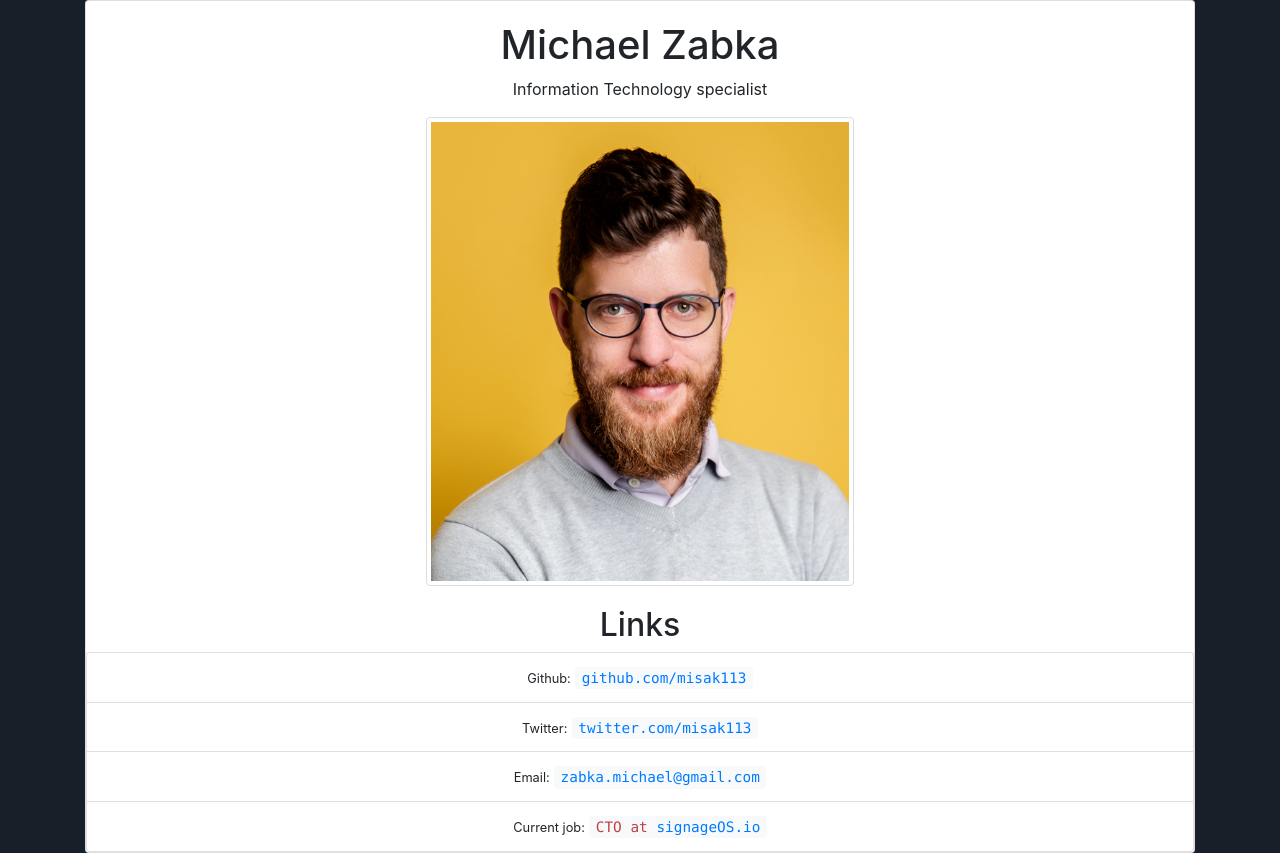
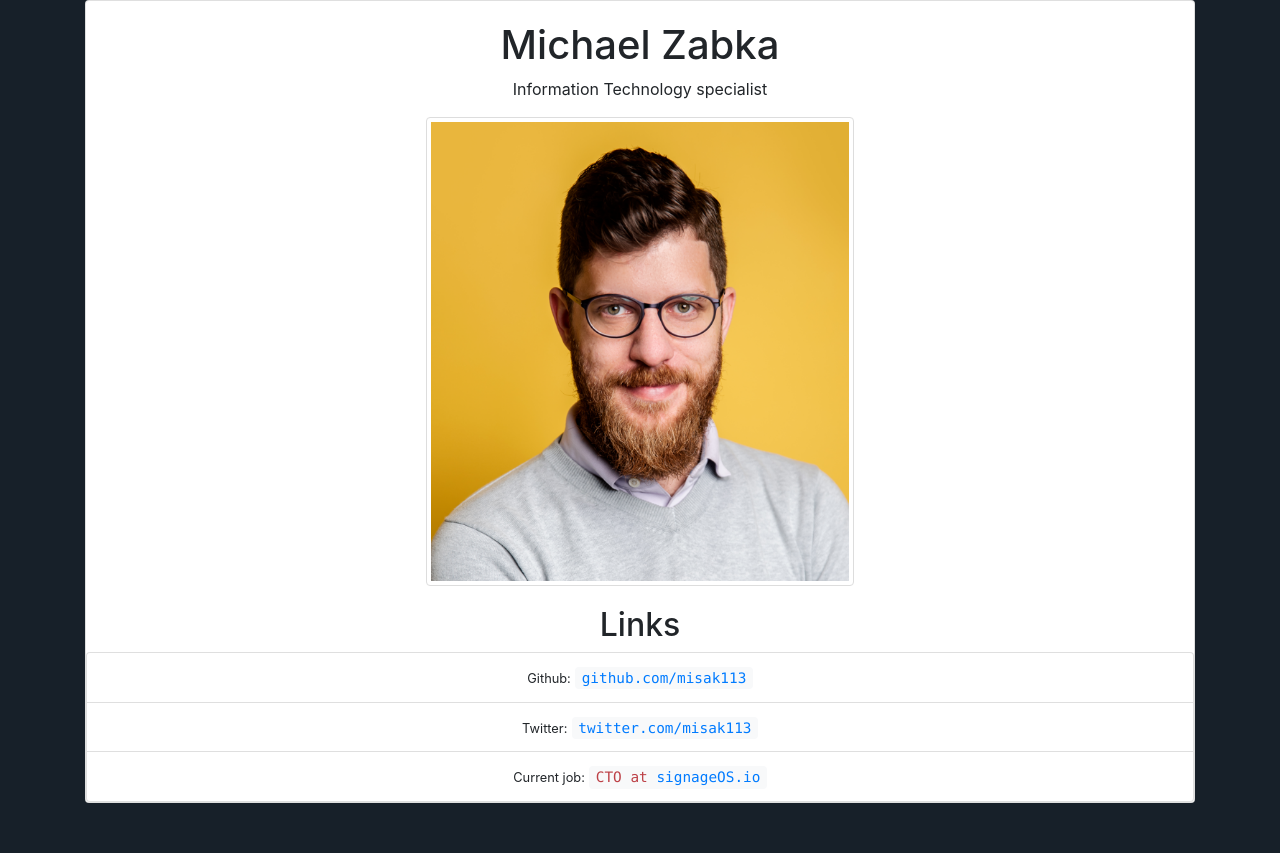
Before and after one commit to misak113/michaelzabka.cz, a website: page index.html in a window 1280 px wide. After the commit the page ends 803 px from the top, so only its background shows below. Drawn offline with nearby package versions, Linux system fonts and the light colour scheme.

Commit message:
Remove email

```diff
--- a/index.html
+++ b/index.html
@@ -32,17 +32,6 @@
 							<code><a href="https://twitter.com/misak113" target="_about">twitter.com/misak113</a></code>
 						</li>
 						<li class="list-group-item">
-							<small>Email:</small>
-							<code>
-								<a href="" id="email"></a>
-								<script type="text/javascript">
-									var email = `zabka.michael${String.fromCharCode(64)}gmail.com`;
-									document.getElementById('email').innerHTML = email;
-									document.getElementById('email').setAttribute('href', 'mailto: ' + email);
-								</script>
-							</code>
-						</li>
-						<li class="list-group-item">
 							<small>Current job:</small>
 							<code>CTO at <a href="https://signageos.io" target="_about">signageOS.io</a></code>
 						</li>
```
